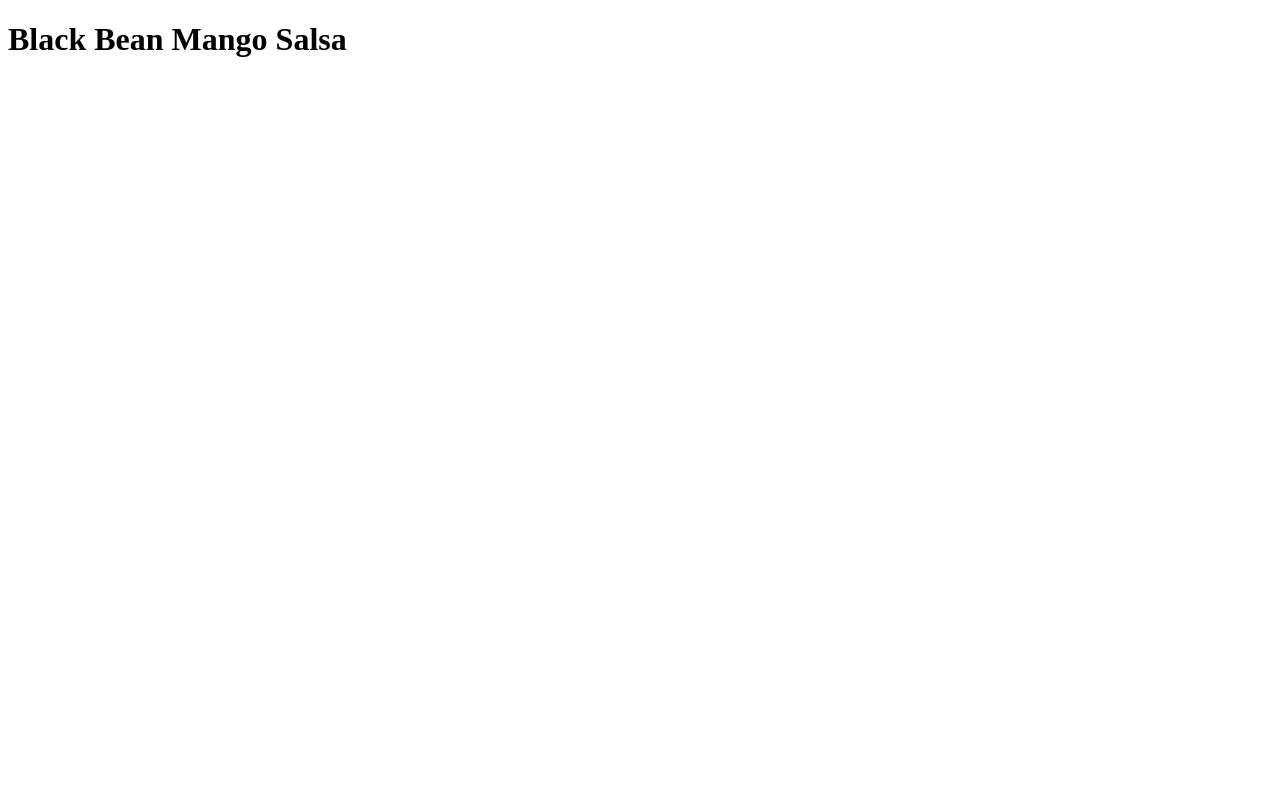
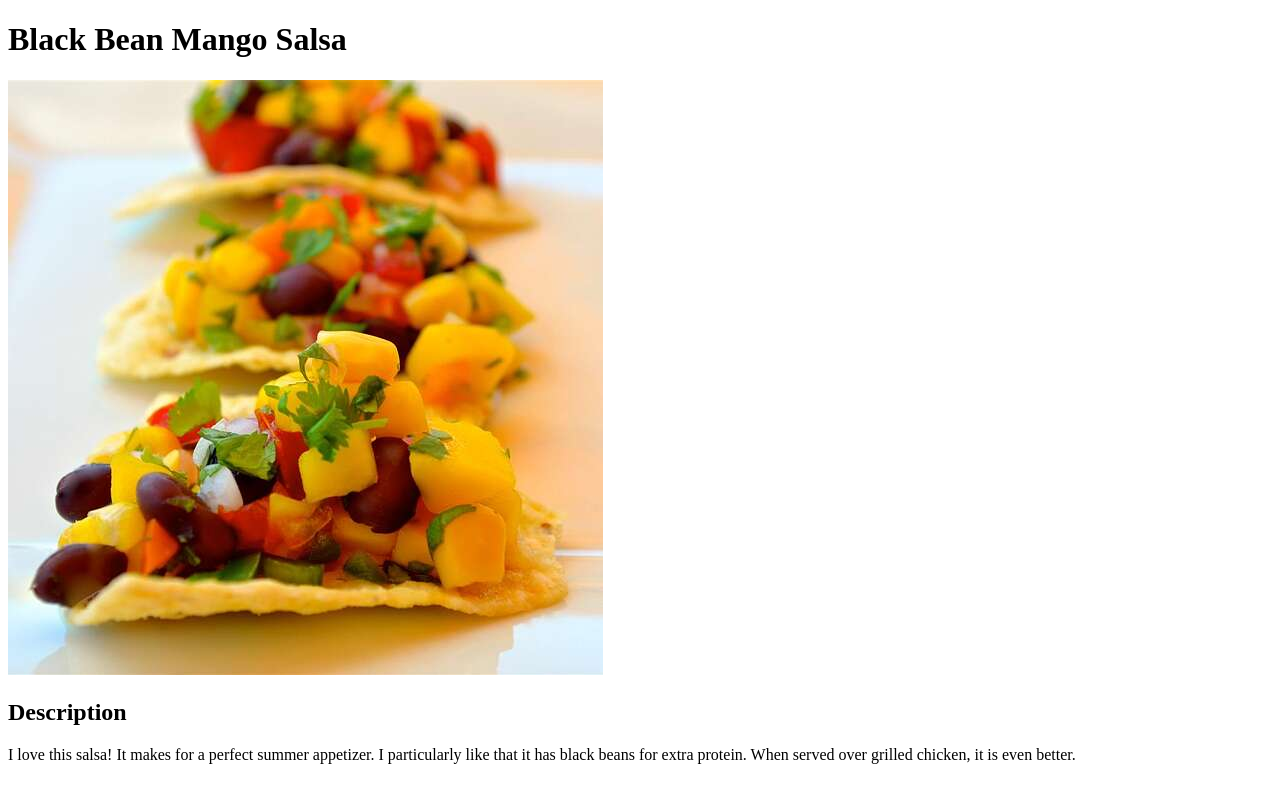
Before and after one commit to wastedthyme/odin-recipes, a plain HTML site: page recipes/black-bean-salsa.html in a window 1280 px wide. Drawn offline with Linux system fonts and the light colour scheme.

Commit message:
added recipe photo and description

```diff
--- a/recipes/black-bean-salsa.html
+++ b/recipes/black-bean-salsa.html
@@ -8,5 +8,9 @@
 </head>
 <body>
     <h1>Black Bean Mango Salsa</h1>
+    <img src="black-bean-salsa.jpg">
+    <h2>Description</h2>
+    <p>I love this salsa! It makes for a perfect summer appetizer. I particularly like that it has black beans for extra protein. When served over grilled chicken, it is even better.
+    </p>
 </body>
 </html>
```
Also changed, not shown: index.html (+2 -1 lines), recipes/black-bean-salsa.jpg (added), 2 other files.
